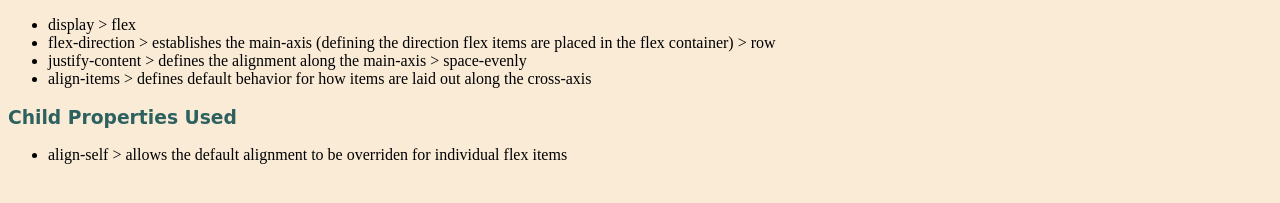
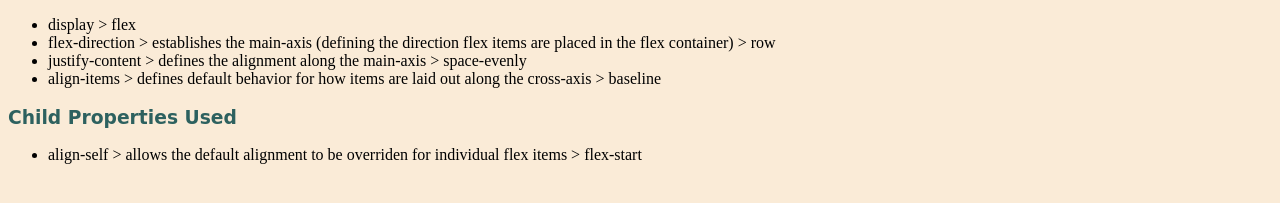
Before and after one commit to Victoria-Marsi/Research-Spring, a plain HTML site: page index.html in a window 1280 px wide. Shown: the part 395-598 px from the top of the page. Drawn offline with Linux system fonts and the light colour scheme.

Commit message:
added missing word

```diff
--- a/index.html
+++ b/index.html
@@ -24,11 +24,11 @@
         <li>display > flex</li>
         <li>flex-direction > establishes the main-axis (defining the direction flex items are placed in the flex container) > row</li>
         <li>justify-content > defines the alignment along the main-axis > space-evenly</li>
-        <li>align-items > defines default behavior for how items are laid out along the cross-axis</li>
+        <li>align-items > defines default behavior for how items are laid out along the cross-axis > baseline</li>
       </ul>
     <h3 class="child-prop">Child Properties Used</h6>
     <ul>
-        <li>align-self > allows the default alignment to be overriden for individual flex items</li>
+        <li>align-self > allows the default alignment to be overriden for individual flex items > flex-start</li>
       </ul>
 </body>
 </html>
```
